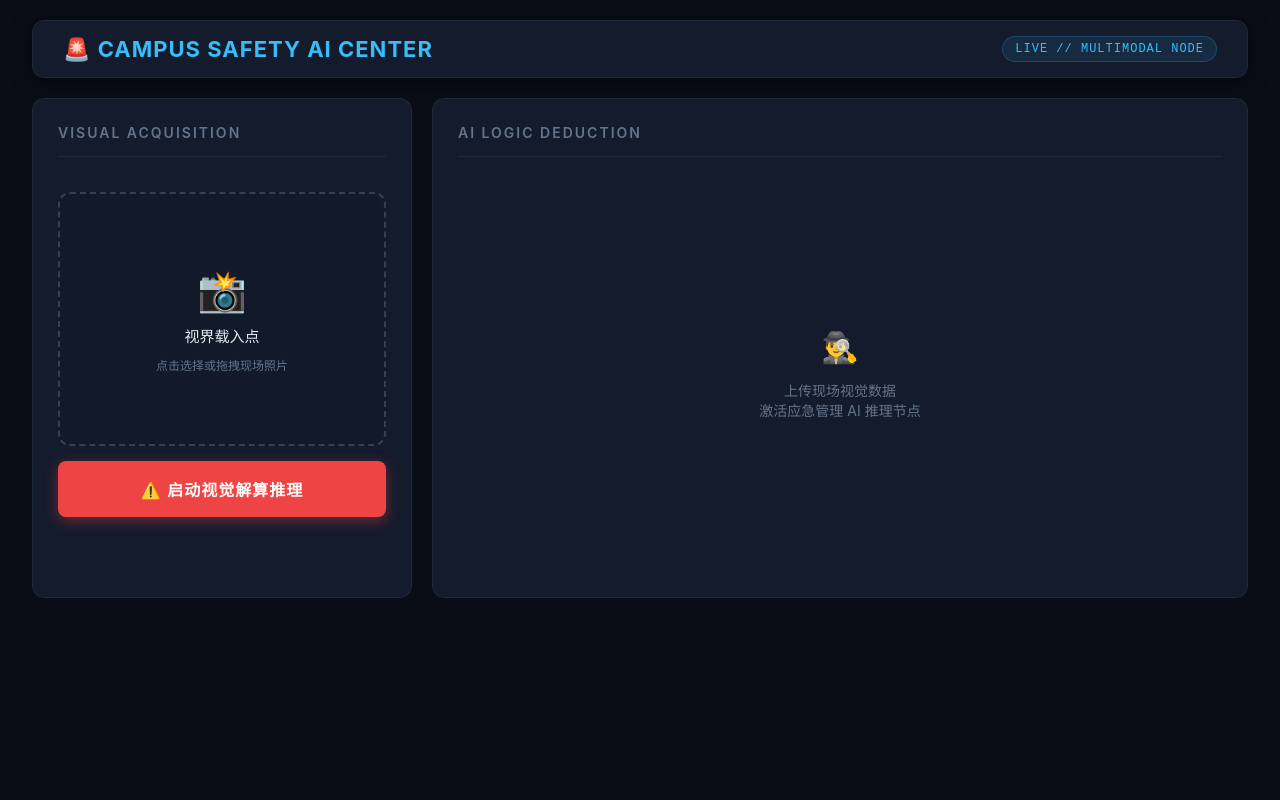
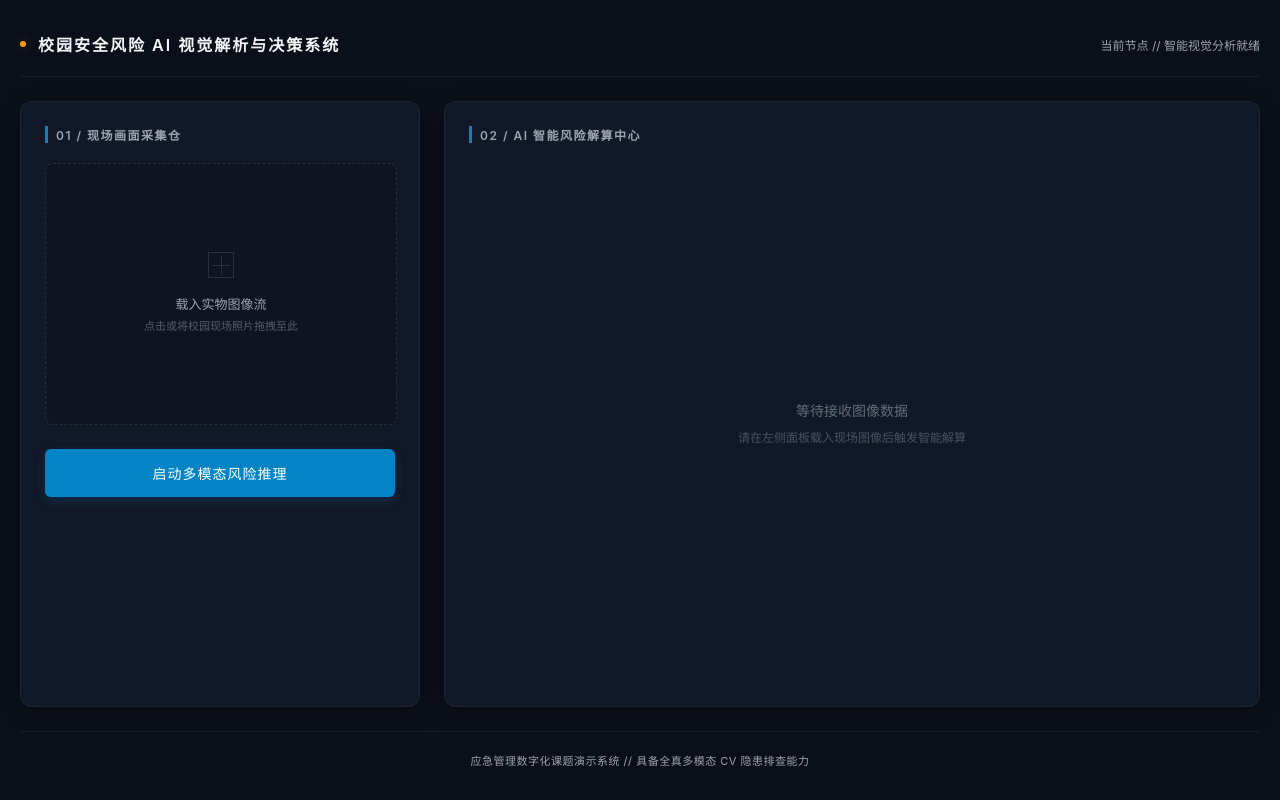
Before and after one commit to Luv-sic2/emergency-risk-ident, a plain HTML site: page index.html in a window 1280 px wide. Drawn offline with Linux system fonts and the light colour scheme.

Commit message:
Update index.html

```diff
--- a/index.html
+++ b/index.html
@@ -3,121 +3,237 @@
 <head>
     <meta charset="UTF-8">
     <meta name="viewport" content="width=device-width, initial-scale=1.0">
-    <title>校园安全风险AI全真识别指挥调度系统</title>
+    <title>校园安全风险AI全真视觉识别与智能应急决策系统</title>
     <style>
-        :root { --primary: #ef4444; --accent: #38bdf8; --bg: #090d16; --card: #141b2d; --border: #1e293b; --text: #e2e8f0; --text-muted: #64748b; }
+        :root {
+            --bg: #0b0f19; /* 深钛灰色背景，大厂数字孪生系统标准底色 */
+            --panel: #111827; /* 晶体暗卡片颜色 */
+            --panel-header: #1f2937; /* 卡片头部清爽分栏 */
+            --border: rgba(255, 255, 255, 0.05); /* 极细微光边框 */
+            --border-hover: rgba(56, 189, 248, 0.3); /* 鼠标悬停时的科技蓝微光 */
+            --accent-blue: #0284c7; /* 极客深邃蓝：主动作键 */
+            --accent-blue-hover: #0369a1;
+            --accent-orange: #f59e0b; /* 预警琥珀橙：应急管理专业标准提示色 */
+            --text-main: #f3f4f6; /* 柔和白，长时间观看眼不瞎 */
+            --text-muted: #9ca3af; /* 灰白文字 */
+        }
 
-        body { margin:0; padding:0; background: var(--bg); font-family: 'SF Pro Display', -apple-system, 'PingFang SC', sans-serif; color: var(--text); -webkit-font-smoothing: antialiased; }
+        body {
+            margin: 0; padding: 0; background: var(--bg);
+            font-family: -apple-system, BlinkMacSystemFont, "Segoe UI", Roboto, "Helvetica Neue", Arial, "PingFang SC", "Microsoft YaHei", sans-serif;
+            color: var(--text-main); -webkit-font-smoothing: antialiased;
+            min-height: 100vh; display: flex; flex-direction: column;
+        }
 
-        /* 通用科技风容器 */
-        .container { width:95%; max-width:1400px; margin:20px auto; display: flex; flex-direction: column; gap: 20px; }
+        /* 响应式黄金双栏布局 */
+        .app-container {
+            width: 100%; max-width: 1300px; margin: 0 auto; padding: 32px 20px;
+            box-sizing: border-box; display: flex; flex-direction: column; gap: 24px; flex: 1;
+        }
 
-        /* 1. 顶部标题栏 COMMAND HEADER */
-        .header { background: var(--card); border: 1px solid var(--border); padding: 15px 30px; border-radius: 12px; display: flex; align-items: center; justify-content: space-between; box-shadow: 0 4px 20px rgba(0,0,0,0.5); }
-        .header h1 { color: var(--accent); margin: 0; font-size: 22px; letter-spacing: 1px; font-weight: 700; display: flex; align-items: center; gap: 10px; }
-        .header .live-badge { background: rgba(56,189,248,0.1); color: var(--accent); padding: 5px 12px; border-radius: 20px; font-size: 12px; border: 1px solid rgba(56,189,248,0.2); font-family: monospace; letter-spacing: 1px; animation: pulse 2s infinite; }
+        /* 大厂扁平化极简导航 */
+        .app-header {
+            display: flex; align-items: center; justify-content: space-between;
+            border-bottom: 1px solid var(--border); padding-bottom: 20px;
+        }
+        .app-header .brand {
+            display: flex; align-items: center; gap: 12px;
+        }
+        .app-header .brand-indicator {
+            width: 6px; height: 6px; background: var(--accent-orange); border-radius: 50%;
+            box-shadow: 0 0 10px var(--accent-orange); animation: statusPulse 2s infinite;
+        }
+        .app-header h1 {
+            margin: 0; font-size: 16px; font-weight: 600; letter-spacing: 2px;
+            color: var(--text-main);
+        }
+        .app-header .system-status {
+            font-size: 12px; color: var(--text-muted); display: flex; align-items: center; gap: 6px;
+        }
 
-        /* 2. 核心区布局 MAIN LAYOUT */
-        .main-grid { display: grid; grid-template-columns: 1fr; gap: 20px; }
-        @media (min-width: 900px) { .main-grid { grid-template-columns: 380px 1fr; } }
+        /* 主工作区 Bento 现代网格布局 */
+        .workbench-grid {
+            display: grid; grid-template-columns: 1fr; gap: 24px; flex: 1;
+        }
+        @media (min-width: 960px) {
+            .workbench-grid { grid-template-columns: 400px 1fr; }
+        }
 
-        /* 通用面板风格 PANEL STYLE */
-        .panel { background: var(--card); border: 1px solid var(--border); border-radius: 12px; padding: 25px; display: flex; flex-direction: column; box-sizing: border-box; }
-        .panel-header { display: flex; align-items: center; justify-content: space-between; margin-bottom: 20px; border-bottom: 1px solid var(--border); padding-bottom: 15px; }
-        .panel-title { font-size: 14px; color: var(--text-muted); text-transform: uppercase; letter-spacing: 2px; font-weight: 600; }
+        /* 晶体质感卡片面板 */
+        .glass-panel {
+            background: var(--panel); border: 1px solid var(--border);
+            border-radius: 12px; padding: 0; display: flex; flex-direction: column;
+            box-shadow: 0 4px 20px rgba(0, 0, 0, 0.3); overflow: hidden; transition: border 0.3s ease;
+        }
+        .panel-inner {
+            padding: 24px; display: flex; flex-direction: column; flex: 1;
+        }
 
-        /* 左侧：视觉采集面板 VISUAL ACQUISITION */
-        #upload-panel { gap: 15px; }
+        /* 卡片内部分块标题 */
+        .panel-caption {
+            font-size: 12px; font-weight: 600; color: var(--text-muted);
+            letter-spacing: 1.5px; margin-bottom: 20px; display: flex; align-items: center; gap: 8px;
+            border-left: 3px solid var(--accent-blue); padding-left: 8px;
+        }
 
-        /* 高科技图片采集框 */
-        .scan-zone { position: relative; border: 2px dashed #334155; border-radius: 12px; min-height: 250px; display: flex; align-items: center; justify-content: center; overflow: hidden; transition: 0.3s; background: rgba(15,23,42,0.3); }
-        .scan-zone:hover { border-color: var(--accent); background: rgba(56,189,248,0.02); }
-        .scan-zone input[type="file"] { position: absolute; width: 100%; height: 100%; top:0; left:0; opacity: 0; cursor: pointer; }
+        /* 隐藏式全真图片采集窗 */
+        .capture-viewport {
+            width: 100%; height: 260px; position: relative; border: 1px dashed rgba(255,255,255,0.1);
+            border-radius: 8px; background: rgba(0, 0, 0, 0.15); transition: all 0.3s ease;
+            display: flex; flex-direction: column; align-items: center; justify-content: center; overflow: hidden;
+        }
+        .capture-viewport:hover {
+            border-color: var(--border-hover); background: rgba(255, 255, 255, 0.01);
+        }
+        .capture-viewport input[type="file"] {
+            position: absolute; width: 100%; height: 100%; top:0; left:0; opacity: 0; cursor: pointer; z-index: 10;
+        }
 
-        #preview-img { display: none; width: 100%; height: 100%; object-fit: cover; transition: 0.5s; }
+        #preview-img {
+            width: 100%; height: 100%; object-fit: contain; display: none;
+            position: relative; z-index: 5; background: #000;
+        }
 
-        /* 上传占位 UI */
-        .upload-placeholder { text-align: center; color: var(--text-muted); display: flex; flex-direction: column; align-items: center; gap: 10px; }
-        .upload-placeholder .icon { font-size: 40px; color: #334155; }
-        .scan-zone:hover .icon { color: var(--accent); }
+        /* 极简无土气准心引导 */
+        .viewport-guide {
+            text-align: center; pointer-events: none; transition: opacity 0.3s ease;
+        }
+        .viewport-guide .crosshair {
+            width: 24px; height: 24px; border: 1px solid var(--text-muted); opacity: 0.2;
+            margin: 0 auto 16px auto; position: relative;
+        }
+        .viewport-guide .crosshair::before, .viewport-guide .crosshair::after {
+            content: ''; position: absolute; background: var(--text-muted);
+        }
+        .viewport-guide .crosshair::before { top: 50%; left: 3px; right: 3px; height: 1px; }
+        .viewport-guide .crosshair::after { left: 50%; top: 3px; bottom: 3px; width: 1px; }
+        .viewport-guide p { margin: 4px 0; font-size: 13px; color: var(--text-muted); }
 
-        /* 警报分析按钮 */
-        .btn-analyze { background: var(--primary); color: white; border: none; padding: 16px; border-radius: 8px; font-size: 16px; font-weight: bold; cursor: pointer; width: 100%; transition: 0.2s; letter-spacing: 1px; box-shadow: 0 4px 14px rgba(239,68,68,0.4); display: flex; align-items: center; justify-content: center; gap: 10px; }
-        .btn-analyze:hover { background: #dc2626; transform: translateY(-1px); }
-        .btn-analyze:disabled { background: #334155; color: var(--text-muted); cursor: not-allowed; box-shadow: none; transform: none; }
+        /* 扁平微光工业控制键 */
+        .btn-execution {
+            background: var(--accent-blue); color: #fff; border: none;
+            padding: 14px; border-radius: 6px; font-size: 14px; font-weight: 500; letter-spacing: 1px;
+            cursor: pointer; width: 100%; margin-top: auto; transition: all 0.2s ease;
+            box-shadow: 0 4px 12px rgba(2, 132, 199, 0.2);
+        }
+        .btn-execution:hover {
+            background: var(--accent-blue-hover);
+        }
+        .btn-execution:disabled {
+            background: #1f2937; color: var(--text-muted); cursor: not-allowed; box-shadow: none;
+        }
 
-        /* 右侧：报告推演面板 LOGIC DEDUCTION */
-        #report-panel { min-height: 500px; }
+        /* 右侧决策展示面板 */
+        .deduction-display {
+            flex: 1; display: flex; flex-direction: column; min-height: 480px;
+        }
 
-        /* 高科技报告显示区 */
-        #result-area { display: none; }
-        #result-text { background: #070a12; padding: 30px; border-radius: 8px; border: 1px solid var(--border); color: #cbd5e1; line-height: 1.8; font-size: 15px; white-space: pre-wrap; font-family: 'Consolas', 'Monaco', 'PingFang SC', sans-serif; position: relative; overflow-x: auto; }
+        /* 大厂同款骨架屏动态解算特效 */
+        .skeleton-wrapper {
+            display: none; flex-direction: column; gap: 14px; width: 100%; padding-top: 4px;
+        }
+        .skeleton-line {
+            height: 12px; background: rgba(255, 255, 255, 0.03); border-radius: 3px; position: relative; overflow: hidden;
+        }
+        .skeleton-line::after {
+            content: ""; position: absolute; top: 0; left: 0; width: 100%; height: 100%;
+            background: linear-gradient(90deg, transparent, rgba(255,255,255,0.05), transparent);
+            animation: skeletonShimmer 1.5s infinite;
+        }
 
-        /* 报告区域的伪元素光效 */
-        #result-text::before { content: ""; position: absolute; top:0; left:0; width:4px; height: 100%; background: var(--accent); border-radius: 4px; }
+        /* 决策报告高级文本渲染区 */
+        #result-area {
+            display: none; flex: 1; width: 100%;
+        }
+        #result-text {
+            color: rgba(243, 244, 246, 0.95); line-height: 1.8; font-size: 14.5px;
+            white-space: pre-wrap; font-family: -apple-system, sans-serif;
+        }
 
-        /* 正在解算占位 */
-        #report-placeholder { display: flex; flex-direction: column; align-items: center; justify-content: center; flex:1; text-align: center; color: var(--text-muted); font-size: 14px; gap: 15px; }
-        .scan-bar { width: 150px; height: 2px; background: #334155; position: relative; overflow: hidden; }
-        .scan-bar::after { content: ""; position: absolute; left: 0; top:0; width: 50%; height: 100%; background: var(--accent); animation: scanLoop 1.5s infinite; }
+        /* 静态待命展示状态 */
+        #idle-state {
+            display: flex; flex-direction: column; align-items: center; justify-content: center;
+            flex: 1; color: var(--text-muted); font-size: 13px; text-align: center; gap: 8px;
+        }
 
-        @keyframes scanLoop { from { left: -50%; } to { left: 100%; } }
-        @keyframes pulse { 0% { opacity: 0.6; } 50% { opacity: 1; } 100% { opacity: 0.6; } }
+        /* 呼吸与扫描动画 */
+        @keyframes skeletonShimmer {
+            0% { transform: translateX(-100%); }
+            100% { transform: translateX(100%); }
+        }
+        @keyframes statusPulse {
+            0% { box-shadow: 0 0 0 0 rgba(245, 158, 11, 0.4); }
+            70% { box-shadow: 0 0 0 6px rgba(245, 158, 11, 0); }
+            100% { box-shadow: 0 0 0 0 rgba(245, 158, 11, 0); }
+        }
 
+        .footer {
+            margin-top: auto; border-top: 1px solid var(--border); padding-top: 20px;
+            text-align: center; color: var(--text-muted); font-size: 11px; letter-spacing: 0.5px;
+        }
     </style>
 </head>
 <body>
 
-    <div class="container">
+    <div class="app-container">
 
-        <header class="header">
-            <h1>🚨 CAMPUS SAFETY AI CENTER</h1>
-            <div class="live-badge">LIVE // MULTIMODAL NODE</div>
+        <header class="app-header">
+            <div class="brand">
+                <div class="brand-indicator"></div>
+                <h1>校园安全风险 AI 视觉解析与决策系统</h1>
+            </div>
+            <div class="system-status">当前节点 // 智能视觉分析就绪</div>
         </header>
 
-        <div class="main-grid">
+        <div class="workbench-grid">
 
-            <aside class="panel" id="upload-panel">
-                <div class="panel-header">
-                    <span class="panel-title">Visual Acquisition</span>
+            <section class="glass-panel">
+                <div class="panel-inner">
+                    <div class="panel-caption">01 / 现场画面采集仓</div>
+
+                    <div class="capture-viewport">
+                        <input type="file" id="file-input" accept="image/*">
+                        <div class="viewport-guide" id="placeholder-ui">
+                            <div class="crosshair"></div>
+                            <p>载入实物图像流</p>
+                            <p style="font-size: 11px; opacity: 0.5;">点击或将校园现场照片拖拽至此</p>
+                        </div>
+                        <img id="preview-img" src="#" alt="解算流数据预览">
+                    </div>
+
+                    <button class="btn-execution" id="start-btn" style="margin-top: 24px;">启动多模态风险推理</button>
                 </div>
+            </section>
 
-                <div class="scan-zone">
-                    <input type="file" id="file-input" accept="image/*">
-                    <div class="upload-placeholder" id="placeholder-ui">
-                        <div class="icon">📸</div>
-                        <div style="font-size: 15px; color: var(--text);">视界载入点</div>
-                        <div style="font-size: 12px;">点击选择或拖拽现场照片</div>
+            <section class="glass-panel deduction-display">
+                <div class="panel-inner" style="flex: 1; display: flex; flex-direction: column;">
+                    <div class="panel-caption">02 / AI 智能风险解算中心</div>
+
+                    <div id="idle-state">
+                        <div style="font-weight: 400; opacity: 0.6; font-size: 14px;">等待接收图像数据</div>
+                        <div style="font-size: 12px; opacity: 0.4;">请在左侧面板载入现场图像后触发智能解算</div>
                     </div>
-                    <img id="preview-img" src="#" alt="视觉流预览">
-                </div>
 
-                <button class="btn-analyze" id="start-btn">⚠️ 启动视觉解算推理</button>
-            </aside>
+                    <div class="skeleton-wrapper" id="skeleton-loading">
+                        <div class="skeleton-line" style="width: 30%"></div>
+                        <div class="skeleton-line" style="width: 85%; margin-top: 10px;"></div>
+                        <div class="skeleton-line" style="width: 90%"></div>
+                        <div class="skeleton-line" style="width: 65%"></div>
+                        <div class="skeleton-line" style="width: 45%; margin-top: 10px;"></div>
+                        <div class="skeleton-line" style="width: 75%"></div>
+                    </div>
 
-            <main class="panel" id="report-panel">
-                <div class="panel-header">
-                    <span class="panel-title">AI Logic Deduction</span>
-                </div>
-
-                <div id="report-placeholder">
-                    <div class="icon" style="font-size: 30px;">🕵️‍♂️</div>
-                    <div>上传现场视觉数据<br>激活应急管理 AI 推理节点</div>
-                </div>
-
-                <div id="loading-placeholder" style="display: none;">
-                    <div id="report-placeholder">
-                        <div class="scan-bar"></div>
-                        <div>正在提取图像高维特征...<br>呼叫国内视觉节点进行全真风险解算</div>
+                    <div id="result-area">
+                        <div id="result-text"></div>
                     </div>
                 </div>
-
-                <div id="result-area">
-                    <div id="result-text"></div>
-                </div>
-            </main>
+            </section>
 
         </div>
+
+        <footer class="footer">
+            应急管理数字化课题演示系统 // 具备全真多模态 CV 隐患排查能力
+        </footer>
     </div>
 
     <script>
@@ -126,14 +242,14 @@
         const placeholderUi = document.getElementById('placeholder-ui');
         const btn = document.getElementById('start-btn');
 
-        const placeholderRep = document.getElementById('report-placeholder');
-        const loadingRep = document.getElementById('loading-placeholder');
+        const idleState = document.getElementById('idle-state');
+        const skeletonLoading = document.getElementById('skeleton-loading');
         const resultArea = document.getElementById('result-area');
         const resultText = document.getElementById('result-text');
 
         let base64Data = "";
 
-        // 核心流程：1. 载入预览图片 (和现在一样)
+        // 核心流程 1：捕获图片预览 (和现在一样)
         fileInput.onchange = function() {
             const file = fileInput.files[0];
             if (file) {
@@ -141,15 +257,15 @@
                 reader.onload = function(e) {
                     previewImg.src = e.target.result;
                     previewImg.style.display = "block";
-                    placeholderUi.style.display = "none"; // 隐藏占位框
-                    // 强力提取干净的 base64 字符串
+                    placeholderUi.style.opacity = "0";
+                    setTimeout(() => { placeholderUi.style.display = "none"; }, 200);
                     base64Data = e.target.result.split(',')[1];
                 };
                 reader.readAsDataURL(file);
             }
         };
 
-        // 核心流程：3. 动效与请求
+        // 核心流程 2：流畅打字机动效
         function startTypingEffect(text) {
             let i = 0;
             resultText.innerText = "";
@@ -159,26 +275,25 @@
                 if (i >= text.length) {
                     clearInterval(timer);
                     btn.disabled = false;
-                    btn.innerText = "重新分析新场景";
+                    btn.innerText = "重新执行风险推理";
                 }
-                // 自动向下滚动，更有黑客感
-                resultArea.scrollIntoView({ behavior: "smooth", block: "end" });
-            }, 8);
+            }, 6);
         }
 
+        // 核心流程 3：呼叫国内阿里云视觉分析节点
         btn.onclick = async function() {
             if (!base64Data) {
-                alert("请先载入校园现场采集照片！");
+                alert("提示：请先在左侧采集仓中载入校园现场图片。");
                 return;
             }
 
             btn.disabled = true;
-            btn.innerText = "⚡ 正在计算特征，请勿切断连接...";
+            btn.innerText = "智能解算中...";
 
-            // 切换报告区的状态 UI
-            placeholderRep.style.display = "none";
+            // 切换为大厂骨架屏加载状态
+            idleState.style.display = "none";
             resultArea.style.display = "none";
-            loadingRep.style.display = "block";
+            skeletonLoading.style.display = "flex";
 
             try {
                 const response = await fetch('/api/check', {
@@ -189,24 +304,23 @@
 
                 const result = await response.json();
 
-                // 切换报告区为文字输出模式
-                loadingRep.style.display = "none";
+                skeletonLoading.style.display = "none";
 
                 if (response.ok && result.content) {
                     resultArea.style.display = "block";
                     startTypingEffect(result.content);
                 } else {
-                    placeholderRep.style.display = "block"; // 切回占位符
-                    alert("⚠️ 错误提示：" + (result.content || "未知技术故障"));
+                    idleState.style.display = "flex";
+                    alert("错误：视觉节点解析异常，请检查后端服务。");
                     btn.disabled = false;
-                    btn.innerText = "重试";
+                    btn.innerText = "启动多模态风险推理";
                 }
             } catch (err) {
-                loadingRep.style.display = "none";
-                placeholderRep.style.display = "block";
-                alert("❌ 无法连接到应急云中转节点，请检查 Deployment 状态。");
+                skeletonLoading.style.display = "none";
+                idleState.style.display = "flex";
+                alert("故障：未能触达云端多模态计算中转节点。");
                 btn.disabled = false;
-                btn.innerText = "重试";
+                btn.innerText = "启动多模态风险推理";
             }
         };
     </script>
```
